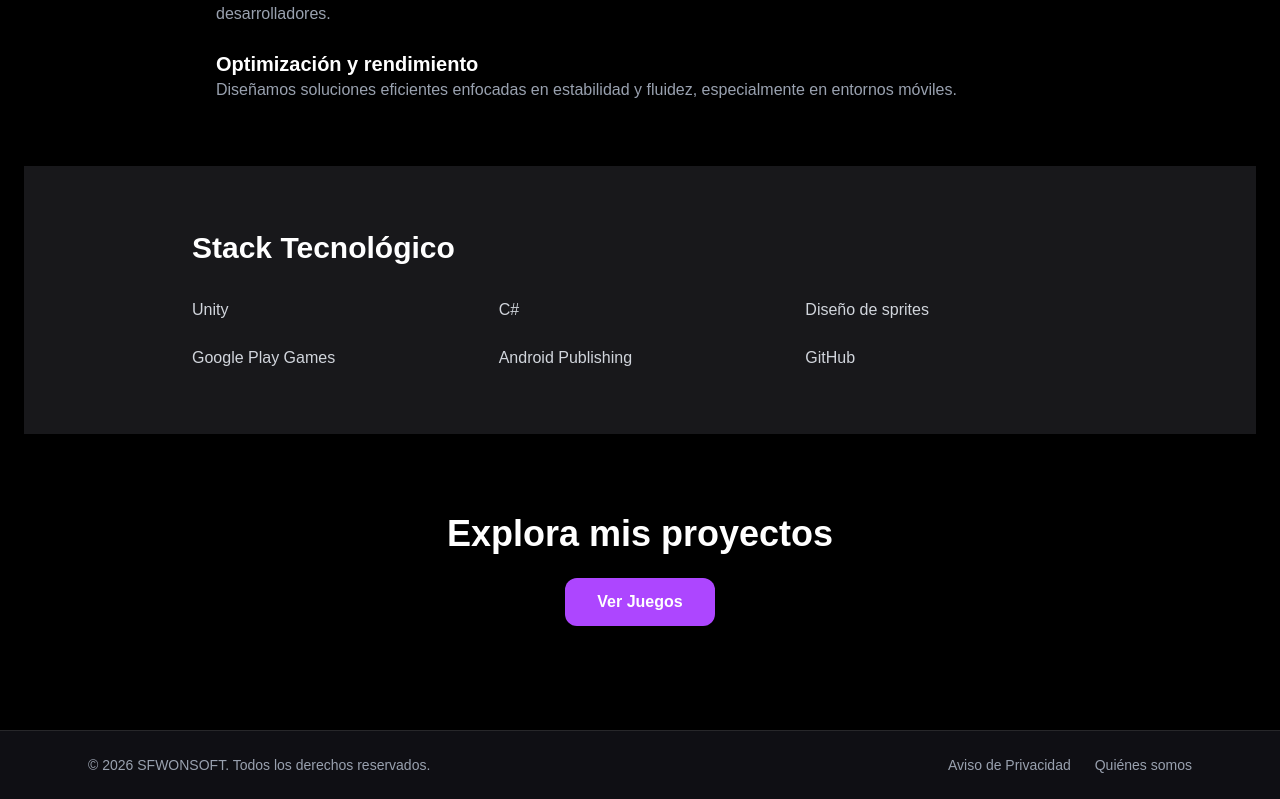
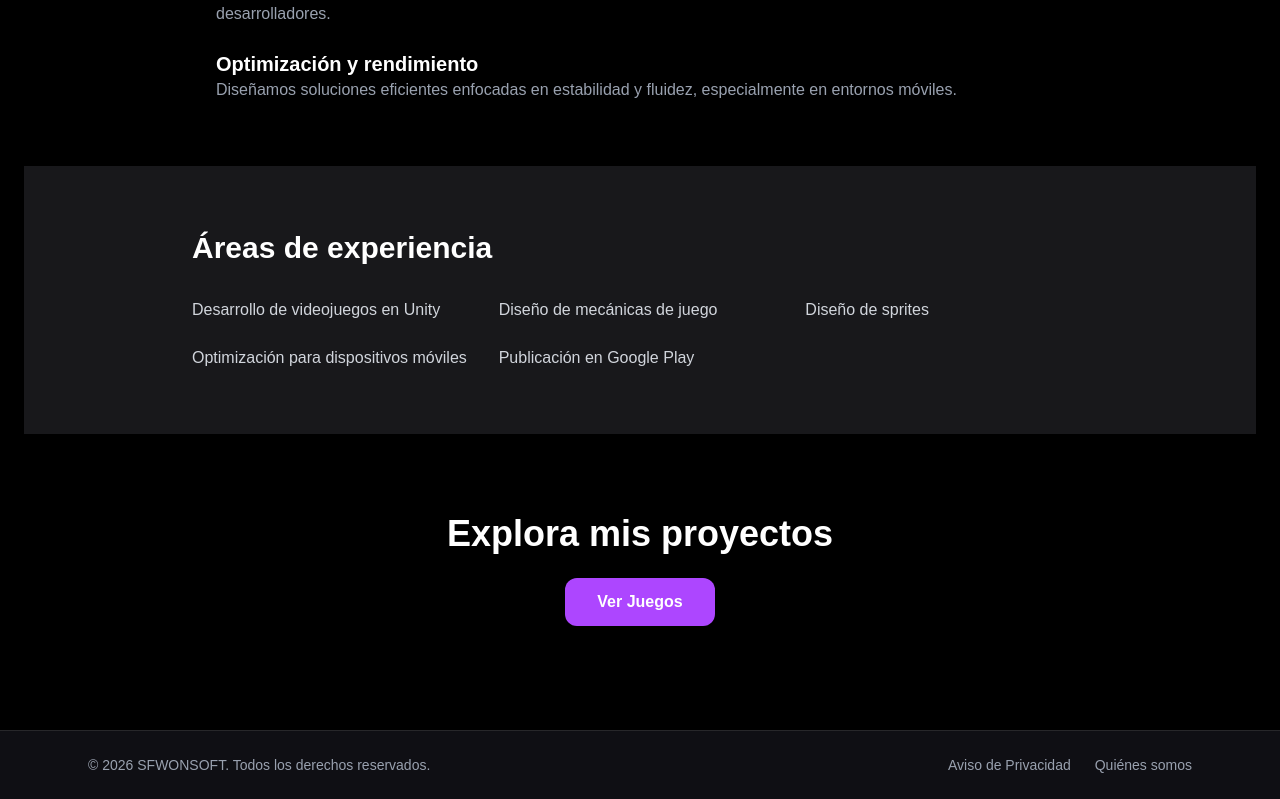
Before and after one commit to RyuZPlus/SfWinningPage, a Next.js app: page /about in a window 1280 px wide. Shown: the part 1086-1885 px from the top of the page. Built offline with nearby package versions, Linux system fonts and the light colour scheme.

Commit message:
Cambia stack por área

```diff
--- a/app/about/components/aboutstack.tsx
+++ b/app/about/components/aboutstack.tsx
@@ -3,16 +3,15 @@ export default function AboutStack() {
     <section className="py-16 px-6 bg-zinc-900">
       <div className="max-w-4xl mx-auto">
         <h2 className="text-3xl font-bold text-white mb-8">
-          Stack Tecnológico
+          Áreas de experiencia
         </h2>
 
         <div className="grid grid-cols-2 md:grid-cols-3 gap-6 text-gray-300">
-          <div>Unity</div>
-          <div>C#</div>
+          <div>Desarrollo de videojuegos en Unity</div>
+          <div>Diseño de mecánicas de juego</div>
           <div>Diseño de sprites</div>
-          <div>Google Play Games</div>
-          <div>Android Publishing</div>
-          <div>GitHub</div>
+          <div>Optimización para dispositivos móviles</div>
+          <div>Publicación en Google Play</div>
         </div>
       </div>
     </section>
```
